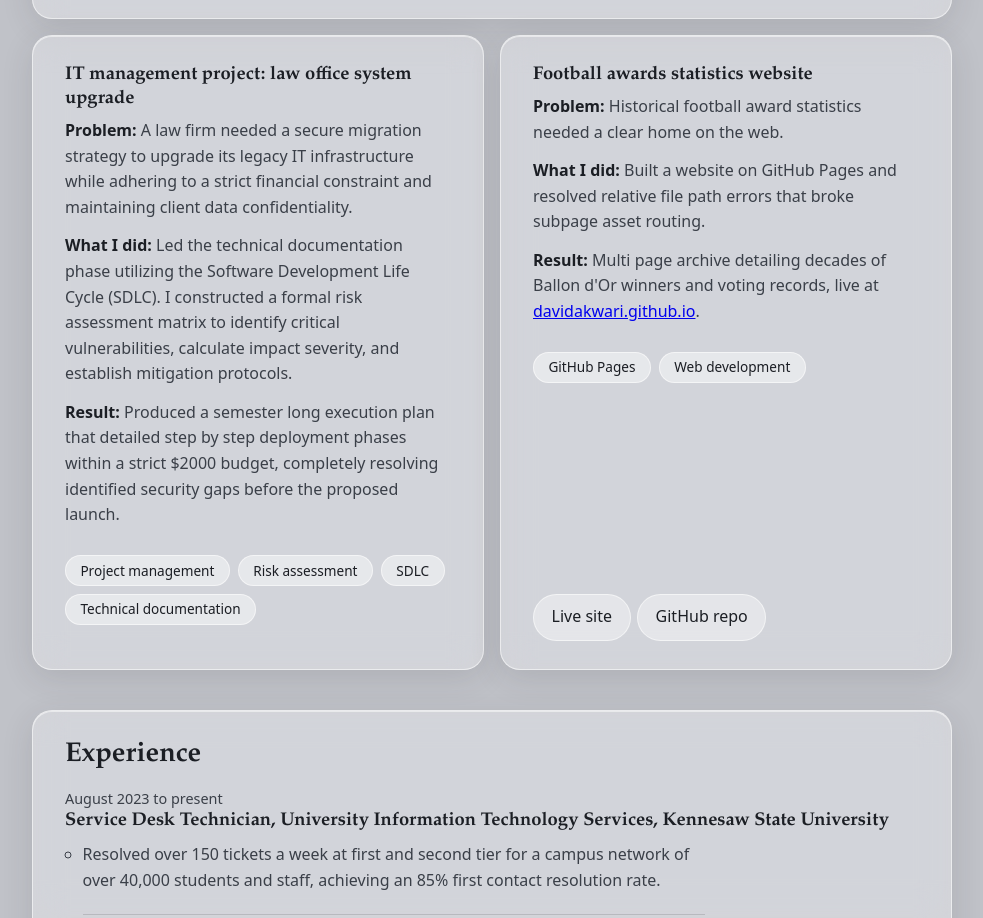
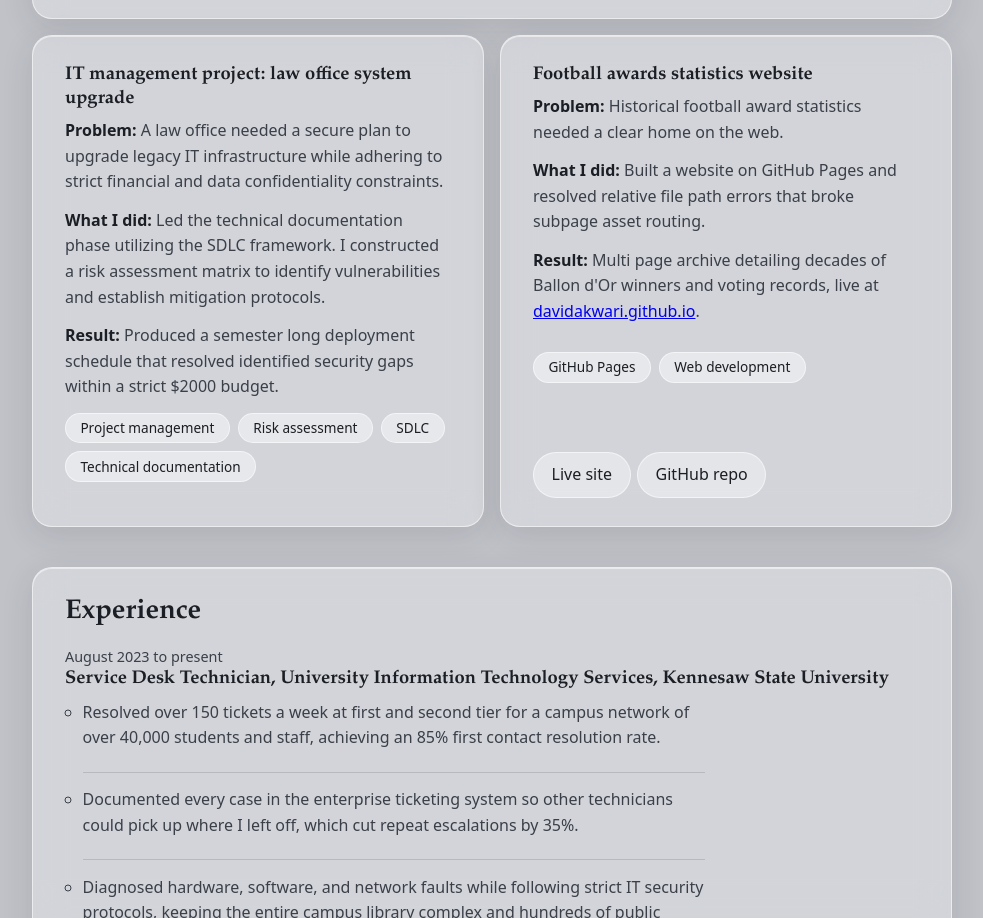
Before and after one commit to DavidAkwari/port, a plain HTML site: page index.html in a window 1280 px wide. Shown: the part 941-1859 px from the top of the page, without its empty margins (148-1131 px from the left). Drawn offline with Linux system fonts and the light colour scheme; animation ran at ten frames a second.

Commit message:
Refactor project description for clarity and conciseness

```diff
--- a/index.html
+++ b/index.html
@@ -118,10 +118,10 @@ figure{margin:0}
     <div class="grid">
       <article class="card glass">
         <h3>IT management project: law office system upgrade</h3>
-        <p><strong>Problem:</strong> A law firm needed a secure migration strategy to upgrade its legacy IT infrastructure while adhering to a strict financial constraint and maintaining client data confidentiality.</p>
-        <p><strong>What I did:</strong> Led the technical documentation phase utilizing the Software Development Life Cycle (SDLC). I constructed a formal risk assessment matrix to identify critical vulnerabilities, calculate impact severity, and establish mitigation protocols.</p>
-        <p><strong>Result:</strong> Produced a semester long execution plan that detailed step by step deployment phases within a strict $2000 budget, completely resolving identified security gaps before the proposed launch.</p>
-        <ul class="tags"><li>Project management</li><li>Risk assessment</li><li>SDLC</li><li>Technical documentation</li></ul>
+        <p><strong>Problem:</strong> A law office needed a secure plan to upgrade legacy IT infrastructure while adhering to strict financial and data confidentiality constraints.</p>
+        <p><strong>What I did:</strong> Led the technical documentation phase utilizing the SDLC framework. I constructed a risk assessment matrix to identify vulnerabilities and establish mitigation protocols.</p>
+        <p><strong>Result:</strong> Produced a semester long deployment schedule that resolved identified security gaps within a strict $2000 budget.</p>
+        <ul class="tags" style="margin-top:auto"><li>Project management</li><li>Risk assessment</li><li>SDLC</li><li>Technical documentation</li></ul>
       </article>
 
       <article class="card glass">
```
